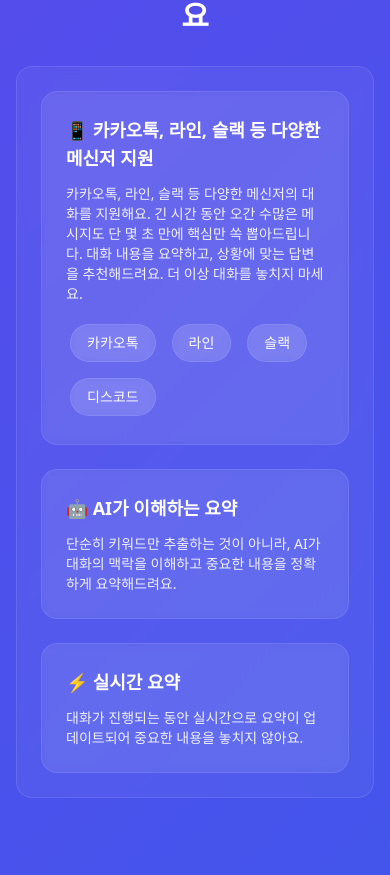
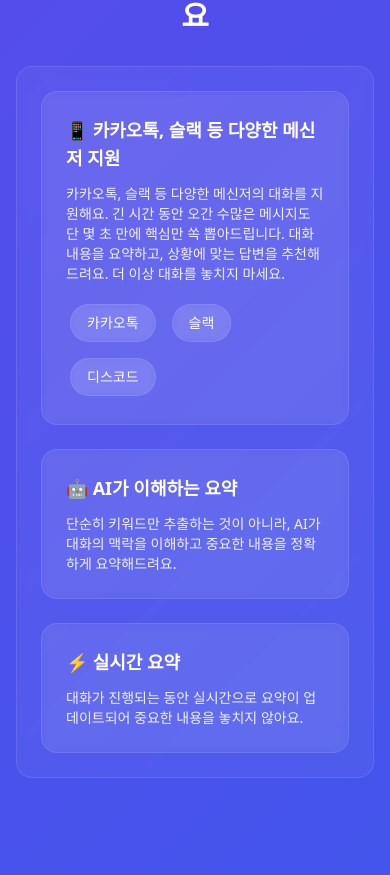
Before and after one commit to FLYLIKEB/summy, a Next.js app: page / in a window 390 px wide. Shown: the part 2969-3844 px from the top of the page. Built offline with nearby package versions, Linux system fonts and the light colour scheme.

Commit message:
feat: 모바일에서 위로 스크롤 시 새로고침 기능 추가 - 스크롤 위치 추적을 위한 상태 추가 - 스크롤 이벤트 핸들러 수정

```diff
--- a/components/Features.tsx
+++ b/components/Features.tsx
@@ -10,16 +10,15 @@
         <div className="card">
           <div className="space-y-6">
             <div className="card">
-              <h3 className="font-bold text-lg sm:text-xl mb-3">📱 카카오톡, 라인, 슬랙 등 다양한 메신저 지원</h3>
+              <h3 className="font-bold text-lg sm:text-xl mb-3">📱 카카오톡, 슬랙 등 다양한 메신저 지원</h3>
               <p className="text-sm sm:text-base opacity-90">
-                카카오톡, 라인, 슬랙 등 다양한 메신저의 대화를 지원해요.
+                카카오톡, 슬랙 등 다양한 메신저의 대화를 지원해요.
                 긴 시간 동안 오간 수많은 메시지도 단 몇 초 만에 핵심만 쏙 뽑아드립니다.
                 대화 내용을 요약하고, 상황에 맞는 답변을 추천해드려요.
                 더 이상 대화를 놓치지 마세요.
               </p>
               <div className="flex flex-wrap gap-2 mt-4">
                 <span className="tag">카카오톡</span>
-                <span className="tag">라인</span>
                 <span className="tag">슬랙</span>
                 <span className="tag">디스코드</span>
               </div>
```
